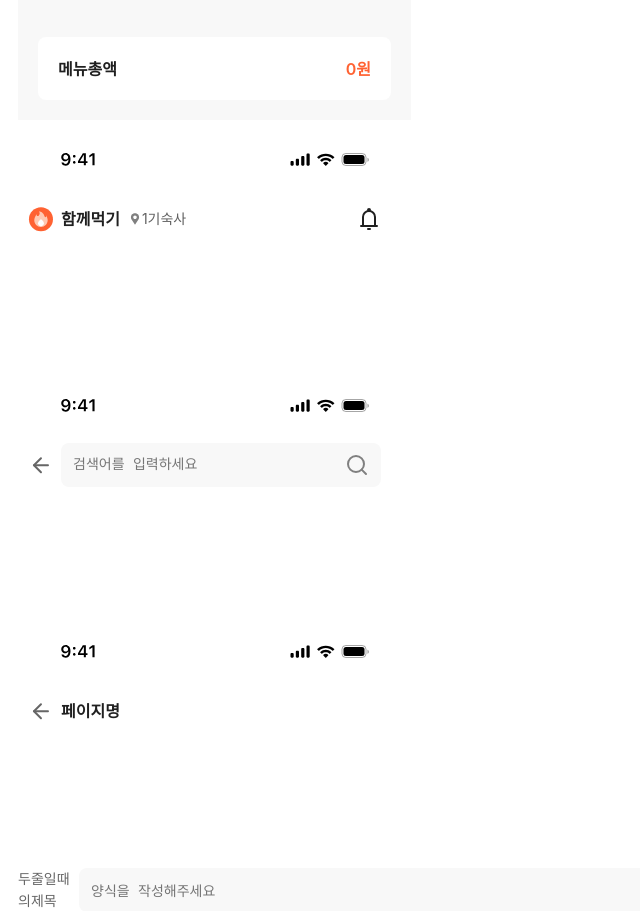
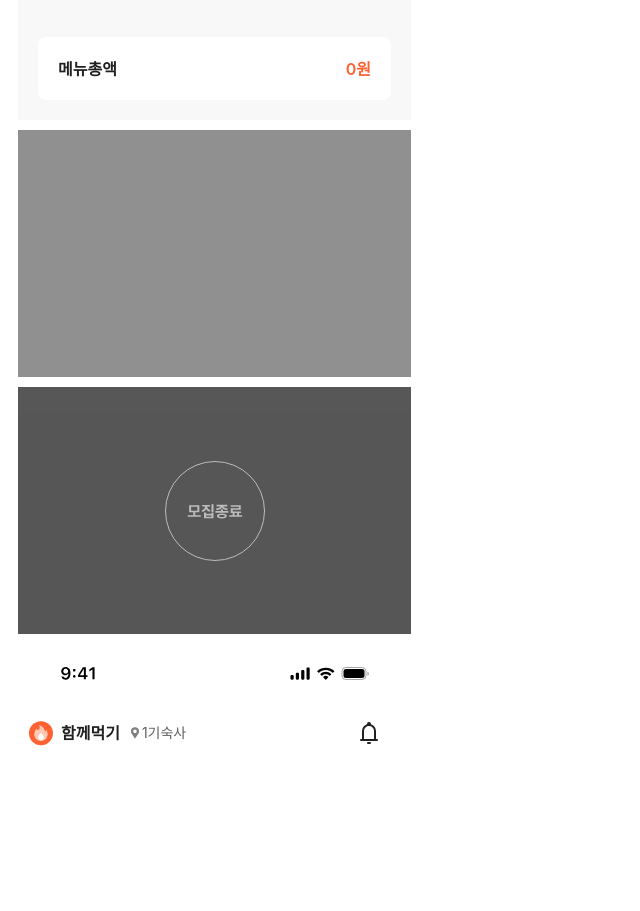
Before and after one commit to arane152/final-project, a React (Vite) app: page / in a window 1280 px wide. Shown: the part 1621-2532 px from the top of the page, without its empty margins (0-640 px from the left). Built offline with nearby package versions, Linux system fonts and the light colour scheme; a web font is replaced by a local one.

Commit message:
YeJun-PostImage.jsx-DesignComplete-05250230

```diff
--- /dev/null
+++ b/src/components/PostImage.jsx
@@ -0,0 +1,55 @@
+import styled from "styled-components";
+
+const Wrapper = styled.div`
+    display: flex;
+    width: 393px;
+    height: 247px;
+    background-color: #909090;
+    background-image: url(); // 포스트 이미지 데이터 추가 필요
+    background-position: center;
+    background-repeat: no-repeat;
+    background-size: contain;
+    z-index: 1;
+    justify-content: center;
+    align-items: center;
+`
+
+const ClosedWrapper = styled.div`
+    display: flex;
+    width: 393px;
+    height: 247px;
+    background-color: #000000;
+    opacity: 40%;
+    justify-content: center;
+    align-items: center;
+    z-index: 2;
+`
+
+const ClosedImage = styled.div`
+    display: flex;
+    width: 100px;
+    height: 100px;
+    background-image: url(/RecruitmentClosed.svg);
+    background-position: center;
+    background-repeat: no-repeat;
+    background-size: cover;
+`
+
+function PostImage(props) {
+    if (props.postRecruitment == "closed") {
+        return (
+            <Wrapper>
+                <ClosedWrapper>
+                    <ClosedImage></ClosedImage>
+                </ClosedWrapper>
+            </Wrapper>
+        )
+    }
+    else {
+        return (
+            <Wrapper></Wrapper>
+        )
+    }
+}
+
+export default PostImage
--- a/src/main.jsx
+++ b/src/main.jsx
@@ -30,6 +30,7 @@ import PostPartyContainer from './components/PostPartyContainer.jsx'
 
 import PostConatiner from './modules/PostContainer.jsx'
 import PostMenuConatiner from './modules/PostMenuContainer.jsx'
+import PostImage from './components/PostImage.jsx'
 
 
 createRoot(document.getElementById('root')).render(
@@ -41,6 +42,8 @@ createRoot(document.getElementById('root')).render(
       <PostConatiner postTitle="같이 드실 분 있나요?" postContent="이거 같이 먹고 싶은데 먹을 사람 찾습니다."></PostConatiner>
       <PostMenuConatiner></PostMenuConatiner>
       <PostMenuConatiner userType="writer"></PostMenuConatiner>
+      <PostImage></PostImage>
+      <PostImage postRecruitment="closed"></PostImage>
 
       {/* <Alert></Alert>
       Alert 페이지 주석 확인바람*/}
```
Also changed, not shown: public/RecruitmentClosed.svg (added).
